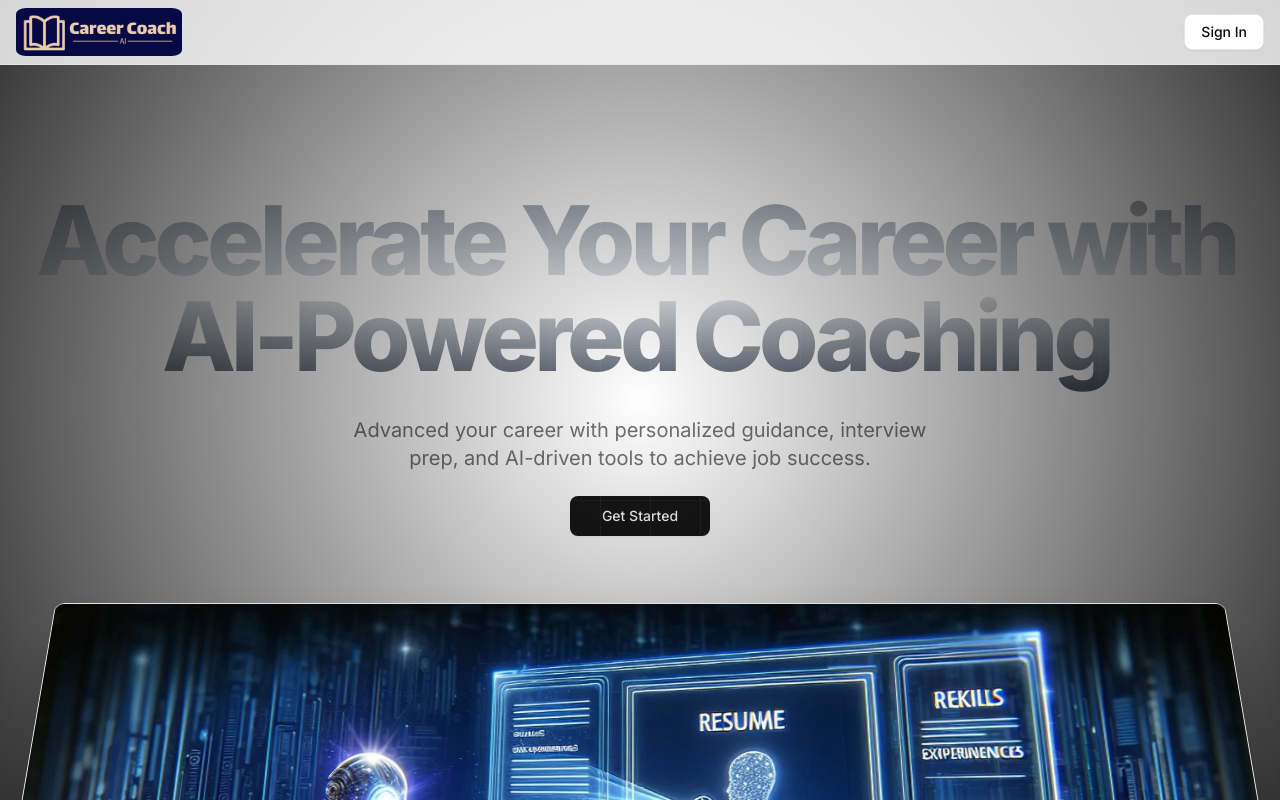
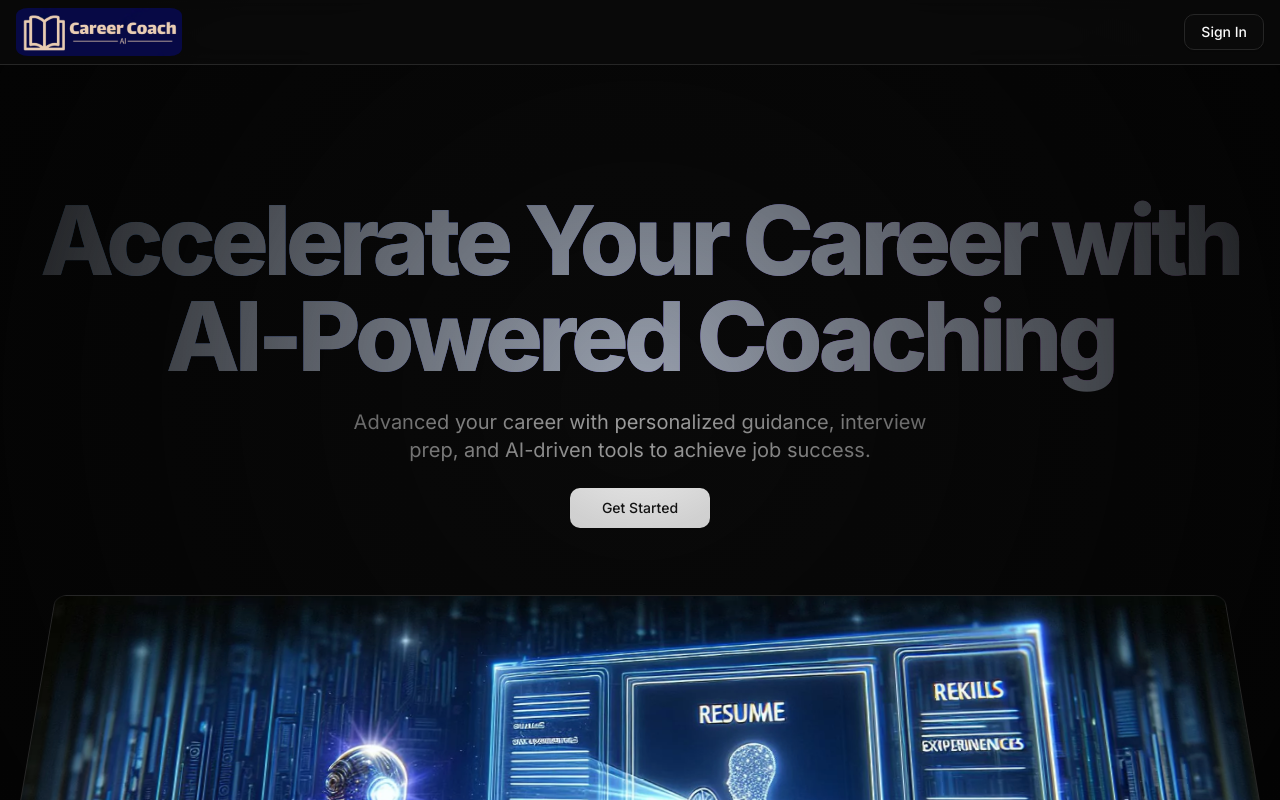
Before and after one commit to Umanpatel/AI-Career-Coach, a Next.js app: page / in a window 1280 px wide. Shown: the top 800 px of the page. Built offline with nearby package versions, Linux system fonts and the light colour scheme; no server answers.

Commit message:
UI Change

```diff
--- a/app/globals.css
+++ b/app/globals.css
@@ -46,39 +46,44 @@
 }
 
 :root {
-  --background: oklch(1 0 0);
-  --foreground: oklch(0.145 0 0);
-  --card: oklch(1 0 0);
-  --card-foreground: oklch(0.145 0 0);
-  --popover: oklch(1 0 0);
-  --popover-foreground: oklch(0.145 0 0);
-  --primary: oklch(0.205 0 0);
-  --primary-foreground: oklch(0.985 0 0);
-  --secondary: oklch(0.97 0 0);
-  --secondary-foreground: oklch(0.205 0 0);
-  --muted: oklch(0.97 0 0);
-  --muted-foreground: oklch(0.556 0 0);
-  --accent: oklch(0.97 0 0);
-  --accent-foreground: oklch(0.205 0 0);
-  --destructive: oklch(0.577 0.245 27.325);
-  --destructive-foreground: oklch(0.577 0.245 27.325);
-  --border: oklch(0.922 0 0);
-  --input: oklch(0.922 0 0);
-  --ring: oklch(0.708 0 0);
-  --chart-1: oklch(0.646 0.222 41.116);
-  --chart-2: oklch(0.6 0.118 184.704);
-  --chart-3: oklch(0.398 0.07 227.392);
-  --chart-4: oklch(0.828 0.189 84.429);
-  --chart-5: oklch(0.769 0.188 70.08);
-  --radius: 0.625rem;
-  --sidebar: oklch(0.985 0 0);
-  --sidebar-foreground: oklch(0.145 0 0);
-  --sidebar-primary: oklch(0.205 0 0);
-  --sidebar-primary-foreground: oklch(0.985 0 0);
-  --sidebar-accent: oklch(0.97 0 0);
-  --sidebar-accent-foreground: oklch(0.205 0 0);
-  --sidebar-border: oklch(0.922 0 0);
-  --sidebar-ring: oklch(0.708 0 0);
+  --background: oklch(0.1 0 0);
+  --foreground: oklch(0.95 0 0);
+  --card: oklch(0.12 0 0);
+  --card-foreground: oklch(0.95 0 0);
+  --popover: oklch(0.12 0 0);
+  --popover-foreground: oklch(0.95 0 0);
+  --primary: oklch(0.7 0.25 255); /* Vibrant blue */
+  --primary-foreground: oklch(0.98 0 0);
+  --secondary: oklch(0.15 0 0);
+  --secondary-foreground: oklch(0.95 0 0);
+  --muted: oklch(0.15 0 0);
+  --muted-foreground: oklch(0.7 0 0);
+  --accent: oklch(0.6 0.2 280); /* Purple accent */
+  --accent-foreground: oklch(0.95 0 0);
+  --destructive: oklch(0.6 0.25 30);
+  --destructive-foreground: oklch(0.98 0 0);
+  --border: oklch(0.2 0 0);
+  --input: oklch(0.2 0 0);
+  --ring: oklch(0.7 0.25 255);
+
+  /* Updated chart colors for better visibility */
+  --chart-1: oklch(0.7 0.25 255);  /* Blue */
+  --chart-2: oklch(0.6 0.2 280);   /* Purple */
+  --chart-3: oklch(0.65 0.25 150); /* Teal */
+  --chart-4: oklch(0.7 0.25 50);   /* Orange */
+  --chart-5: oklch(0.6 0.25 330);  /* Pink */
+
+  --radius: 0.75rem;
+
+  /* Sidebar styling */
+  --sidebar: oklch(0.08 0 0);
+  --sidebar-foreground: oklch(0.95 0 0);
+  --sidebar-primary: oklch(0.7 0.25 255);
+  --sidebar-primary-foreground: oklch(0.98 0 0);
+  --sidebar-accent: oklch(0.15 0 0);
+  --sidebar-accent-foreground: oklch(0.95 0 0);
+  --sidebar-border: oklch(0.2 0 0);
+  --sidebar-ring: oklch(0.7 0.25 255);
 }
 
 .dark {
@@ -136,10 +141,7 @@
   bottom: 0;
   width: 100vw;
   height: 100vh;
-  background-image:
-    linear-gradient(to right, rgba(255, 255, 255, 0.05) 1px, transparent 1px),
-    linear-gradient(to bottom, rgba(255, 255, 255, 0.05) 1px, transparent 1px);
-  background-size: 50px 50px;
+  background-size: 30px 30px;
   pointer-events: none;
   z-index: 0;
 }
@@ -150,8 +152,8 @@
   inset: 0;
   background: radial-gradient(
     circle at center,
-    rgba(0, 0, 0, 0) 0%,
-    rgba(0, 0, 0, 0.8) 100%
+    transparent 0%,
+    oklch(0.1 0 0 / 0.95) 100%
   );
   z-index: 1;
 }
@@ -166,12 +168,13 @@
   }
 
   .gradient-title {
-    @apply bg-clip-text text-transparent font-extrabold tracking-tighter pb-2 pr-2;
-    background-image: linear-gradient(to bottom, var(--tw-gradient-stops));
-    --tw-gradient-from: rgb(156 163 175);
-    --tw-gradient-via: rgb(229 231 235);
-    --tw-gradient-to: rgb(75 85 99);
-    --tw-gradient-stops: var(--tw-gradient-from), var(--tw-gradient-via), var(--tw-gradient-to);
+    @apply bg-clip-text  text-gray-400 font-extrabold tracking-tighter;
+    background-image: linear-gradient(
+      135deg,
+      oklch(0.7 0.25 255) 0%,    /* Blue */
+      oklch(0.6 0.2 280) 50%,    /* Purple */
+      oklch(0.6 0.25 330) 100%   /* Pink */
+    );
   }
 }
 
@@ -183,6 +186,7 @@
 .hero-image.scrolled {
   transform: perspective(1000px) rotateX(0deg);
 }
+
 
 .overflow-hidden-force {
   overflow-x: hidden !important;
@@ -199,3 +203,35 @@
   padding-right: 1rem;
   overflow-x: hidden;
 }
+
+/* Add subtle gradient to cards on hover */
+.card:hover {
+  background: linear-gradient(
+    145deg,
+    var(--card) 0%,
+    oklch(0.15 0 0) 100%
+  );
+  transition: all 0.3s ease;
+}
+
+/* Glowing effect for primary buttons */
+.btn-primary {
+  background: var(--primary);
+  box-shadow: 0 0 15px var(--primary);
+  transition: all 0.3s ease;
+}
+
+.btn-primary:hover {
+  box-shadow: 0 0 25px var(--primary);
+  transform: translateY(-1px);
+}
+
+/* Card transitions */
+.card {
+  transition: transform 0.3s ease, box-shadow 0.3s ease;
+}
+
+.card:hover {
+  transform: translateY(-4px);
+  box-shadow: 0 8px 30px rgba(0, 0, 0, 0.12);
+}
--- a/app/layout.js
+++ b/app/layout.js
@@ -26,9 +26,10 @@
         >
           <ThemeProvider
             attribute="class"
-            defaultTheme="system"
-            enableSystem
+            defaultTheme="dark"
+            enableSystem={false}
             disableTransitionOnChange
+            forcedTheme="dark"
             suppressHydrationWarning
           >
             <Header />
--- a/components/herosection.jsx
+++ b/components/herosection.jsx
@@ -27,7 +27,7 @@
     <section className="w-auto pt-36 md:pt-48 pb-10">
       <div className="space-y-6 text-center">
         <div className="space-y-6 mx-auto">
-            <h1 className="gradient-title font-bold text-5xl md:text-6xl lg:text-7xl xl:text-8xl">
+                <h1 className="gradient-title font-bold text-5xl md:text-6xl lg:text-7xl xl:text-8xl">
                 Accelerate Your Career with
                 <br/>
                 AI-Powered Coaching
```
